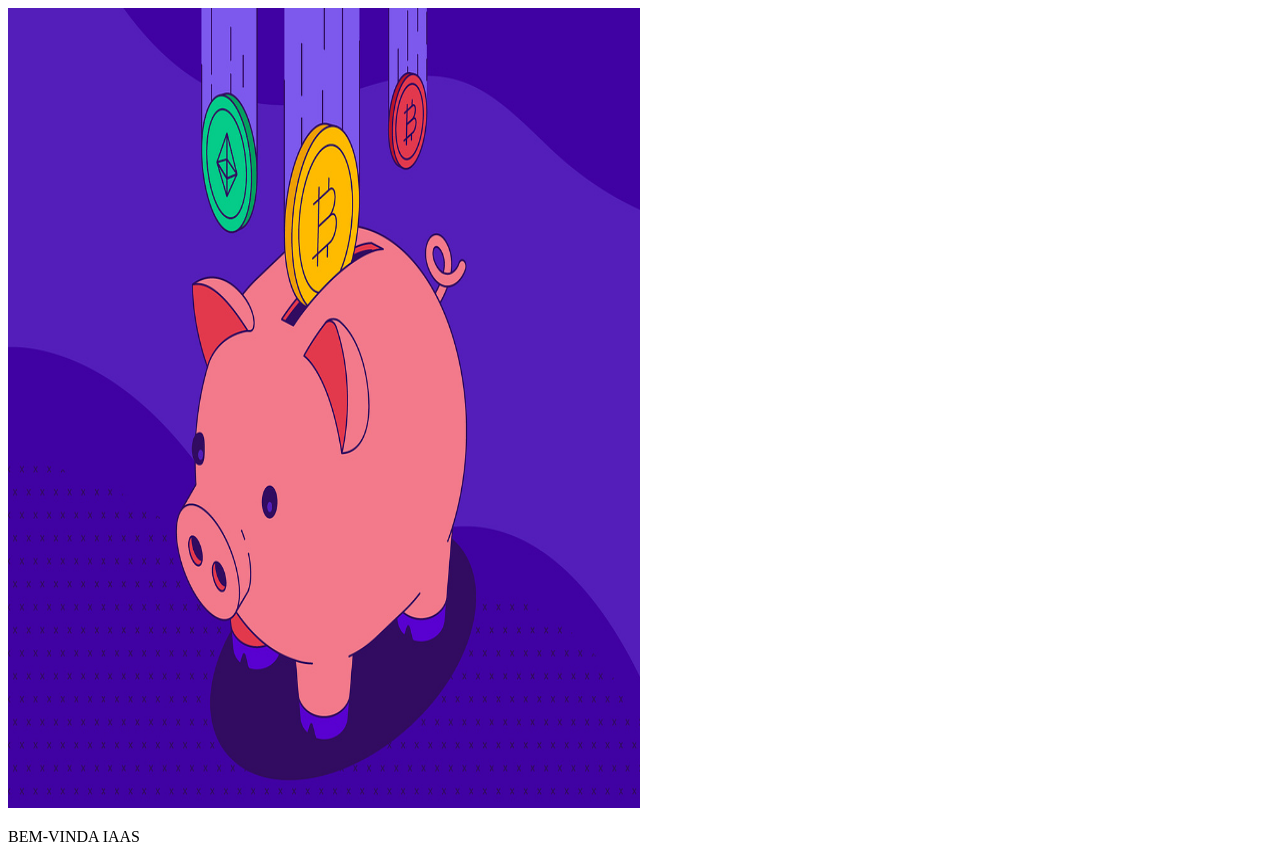
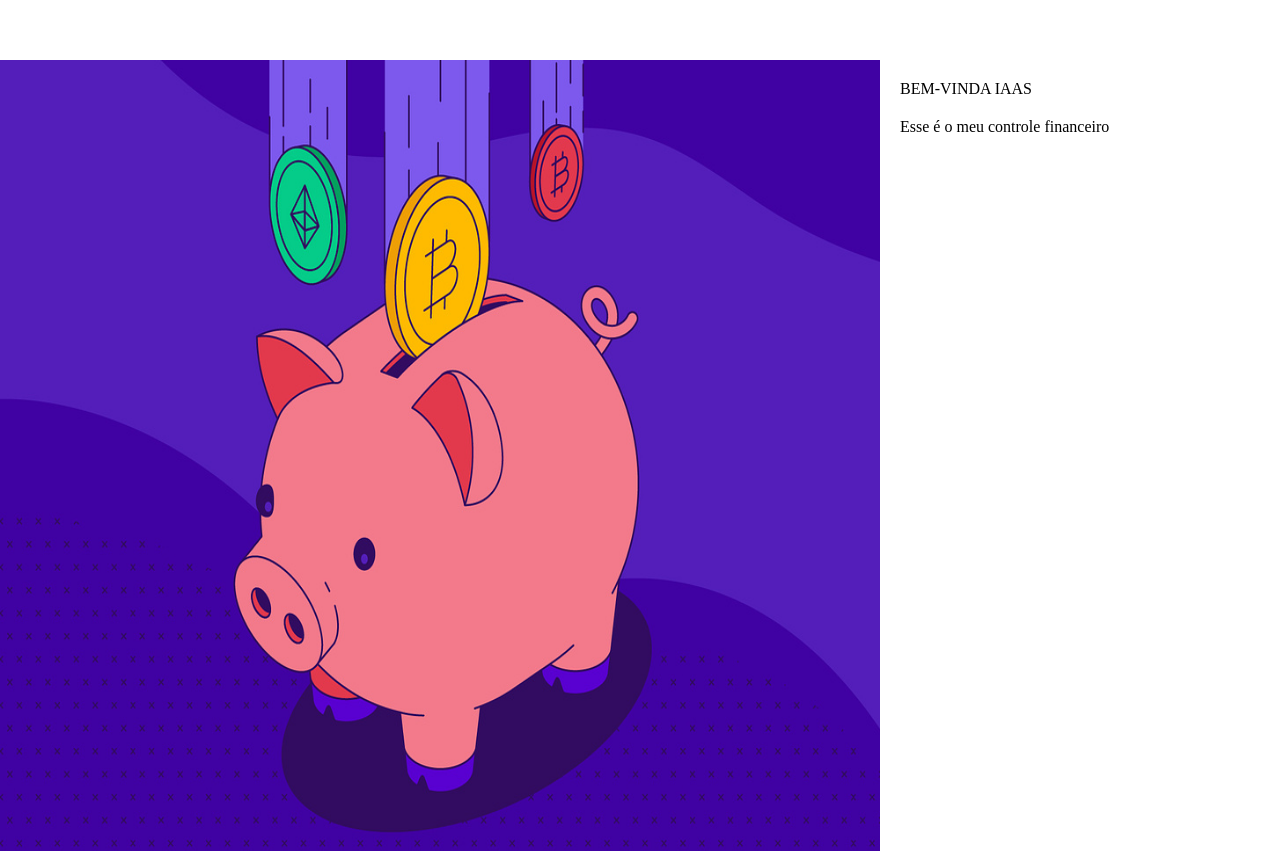
Before and after one commit to Iasmincost134/Controle-Financeiro, a plain HTML site: page index.html in a window 1280 px wide. Shown: the top 851 px of the page. After the commit the page ends 800 px from the top, so only its background shows below. Drawn offline with Linux system fonts and the light colour scheme.

Commit message:
Add files via upload
css atualizado

```diff
--- a/style.css
+++ b/style.css
@@ -1,7 +1,74 @@
+@font-face {
+    font-family:  'Roboto', sans-serif ;
+    src: url('https://fonts.googleapis.com/css2?family=DM+Sans:opsz,wght@9..40,300&family=Open+Sans:wght@300&family=Roboto:ital,wght@0,400;0,700;0,900;1,700&display=swap');
+}
+
+*{
+    margin: 0;
+	padding: 0;
+	border: 0;
+}
+
 img{
     height: 100vh;
-    width: 50%;
+    width: 110vh;
 }
-.cont-t{
+.con-t{
     display: flex;
+    position: fixed;
 }
+
+main{
+   margin:60px 150px;
+}
+
+.apresentacao, main{
+    text-align: center;
+    font-family:  'Roboto', sans-serif ;
+
+}
+.titulo, label{
+    font-weight: bold;
+}
+.titulo{
+    font-size: x-large;
+}
+p{
+    margin: 20px;
+}
+
+
+input, #tipo{
+    border: 2px solid transparent;
+    width: 15em;
+    height: 2.5em;
+    padding-left: 0.8em;
+    outline: none;
+    margin: 15px;
+    overflow: hidden;
+    background-color: #F3F3F3;
+    border-radius: 10px;
+    transition: all 0.5s;
+}
+input:hover, #tipo:hover
+input:focus, #tipo:focus {
+  border: 2px solid #4A9DEC;
+  box-shadow: 0px 0px 0px 7px rgb(74, 157, 236, 20%);
+  background-color: white;
+}
+
+#btnNovo{
+    border: 1px black solid;
+    padding: 10px 20px;
+    border-radius: 10px;
+    margin: 20px 0;
+    color: white;
+    transition: all 0.5s;
+    background-color: rgb(27, 27, 27);
+}
+#btnNovo:hover{
+    background-color: rgb(77, 76, 76);
+}
+.divDesc{
+    margin-right: 30px;
+}
```
